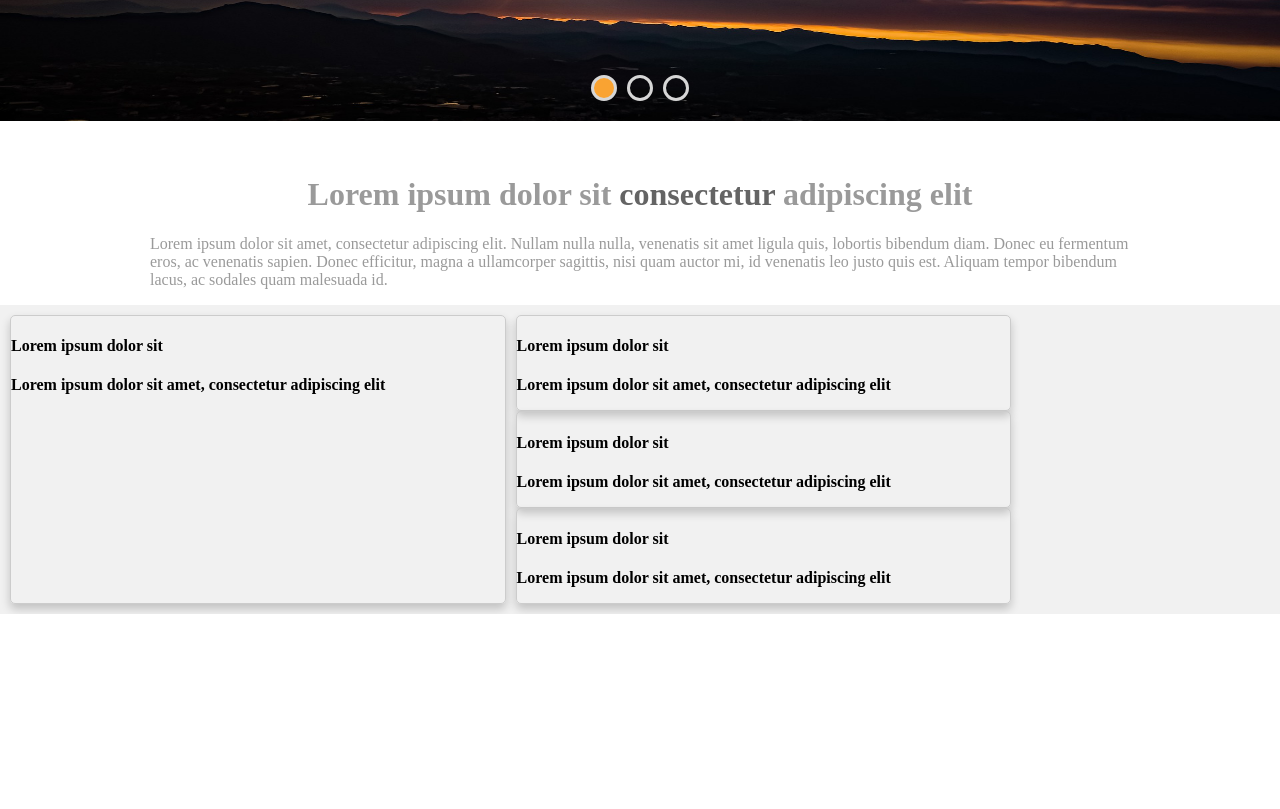
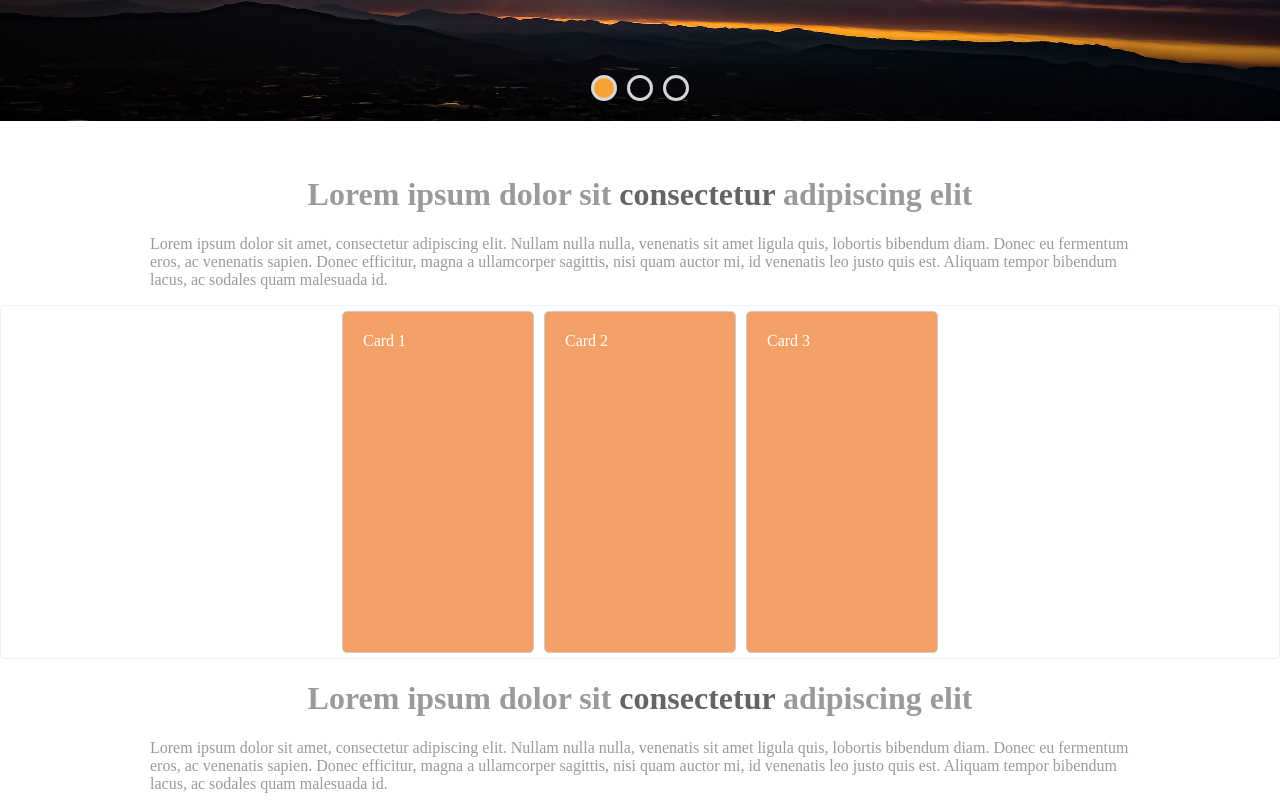
Before and after one commit to ccarol-freitas/projeto-radical-web, a plain HTML site: page index.html in a window 1280 px wide. Shown: the part 525-1334 px from the top of the page. Before the commit the page ends 1139 px from the top, so only its background shows below. Drawn offline with nearby package versions, Linux system fonts and the light colour scheme.

Commit message:
update on css and index.html

```diff
--- a/css/main.css
+++ b/css/main.css
@@ -175,26 +175,33 @@ ul.slick-dots li.slick-active {
 }
 
 .card {
-    box-shadow: 0 5px 10px 0 rgba(0, 0, 0, 0.2);
     transition: 0.3s;
-    border-radius: 5px;
-    /* padding: 20px; */
-    border: 1px solid #ccc;
+    flex: 0 1 150px;
+    margin: 5px;
+    height: 300px;
 }
 
 .card:hover {
     box-shadow: 0 5px 10px 0 rgba(0, 0, 0, 0.2);
 }
 
-.container-card {
-    /* padding: 2px 16px; */
+.color-card {
+    padding: 20px;
+    color: white;
+    background: #f2a065;
+    border-radius: 5px;
+    box-shadow: rgba(0, 0, 0, 0.7);
+    border: 1px solid #ccc;
 }
 
-.grid-container {
-    display: grid;
-    grid-column-gap: 50px;
-    grid-template-columns: auto auto auto auto;
-    grid-gap: 10px;
-    background-color: #f1f1f1;
-    padding: 10px;
+.container-card {
+    display: flex;
+    flex-wrap: wrap;
+    justify-content: center;
 }
+
+.white {
+    background: white;
+    border-radius: 5px;
+    border: 1px solid #f1f1f1;
+}
--- a/index.html
+++ b/index.html
@@ -78,33 +78,21 @@
         </div>
     </div>
 
-    <div class="grid-container">
-        <div class="card">
-            <div class="container-card">
-                <h4><b>Lorem ipsum dolor sit<b></h4>
-                <p> Lorem ipsum dolor sit amet, consectetur adipiscing elit</p>
-            </div>
-        </div>
 
-        <div class="card">
-            <div class="container-card">
-                <h4><b>Lorem ipsum dolor sit<b></h4>
-                <p> Lorem ipsum dolor sit amet, consectetur adipiscing elit</p>
-            </div>
-        </div>
+    <div class="container-card white">
+        <div class="card color-card">Card 1</div>
+        <div class="card color-card">Card 2</div>
+        <div class="card color-card">Card 3</div>
+    </div>
 
-        <div class="card">
-            <div class="container-card">
-                <h4><b>Lorem ipsum dolor sit<b></h4>
-                <p> Lorem ipsum dolor sit amet, consectetur adipiscing elit</p>
-            </div>
-        </div>
-
-        <div class="card">
-            <div class="container-card">
-                <h4><b>Lorem ipsum dolor sit<b></h4>
-                <p> Lorem ipsum dolor sit amet, consectetur adipiscing elit</p>
-            </div>
+    <div class="col-100">
+        <div class="content texto-destaque">
+            <h1>Lorem ipsum dolor sit <strong>consectetur</strong> adipiscing elit</h1>
+            <p>
+                Lorem ipsum dolor sit amet, consectetur adipiscing elit. Nullam nulla nulla, venenatis sit amet ligula
+                quis, lobortis bibendum diam. Donec eu fermentum eros, ac venenatis sapien. Donec efficitur, magna a
+                ullamcorper sagittis, nisi quam auctor mi, id venenatis leo justo quis est. Aliquam tempor bibendum
+                lacus, ac sodales quam malesuada id. </p>
         </div>
     </div>
 
```
